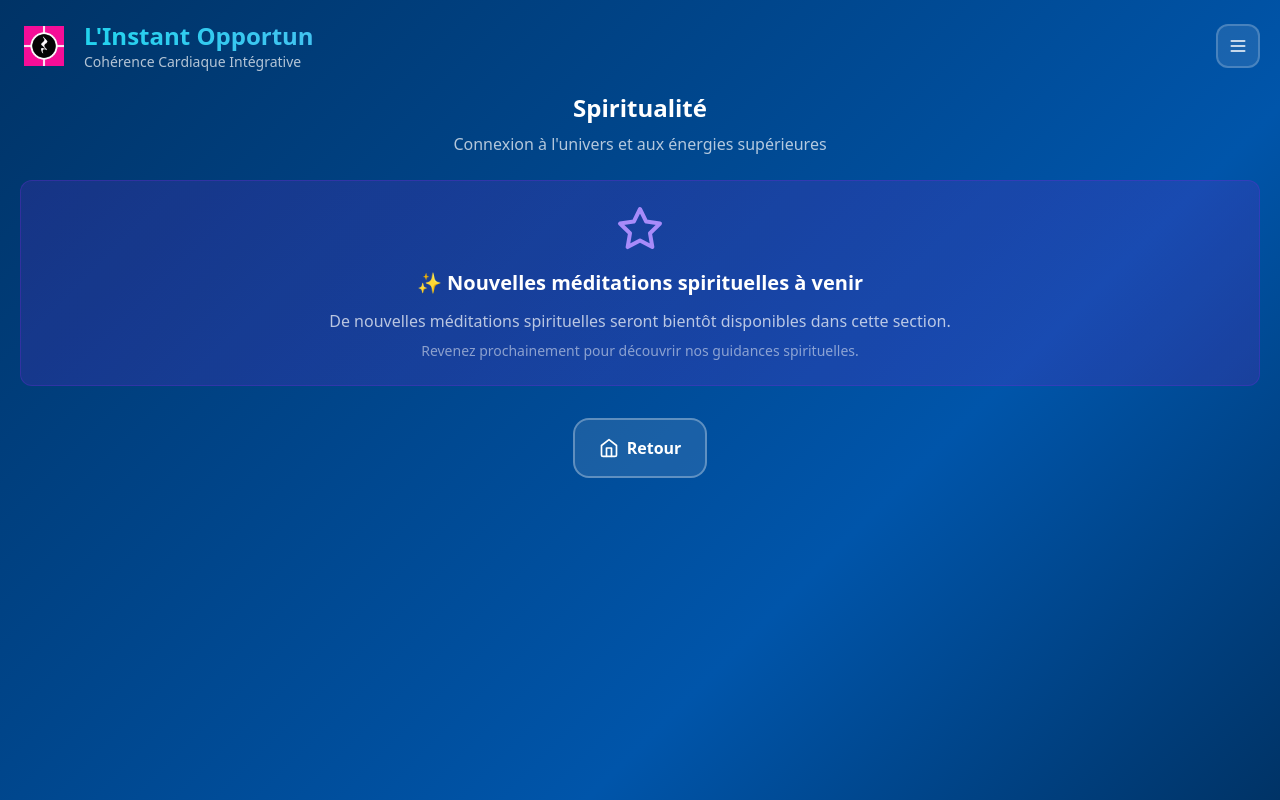
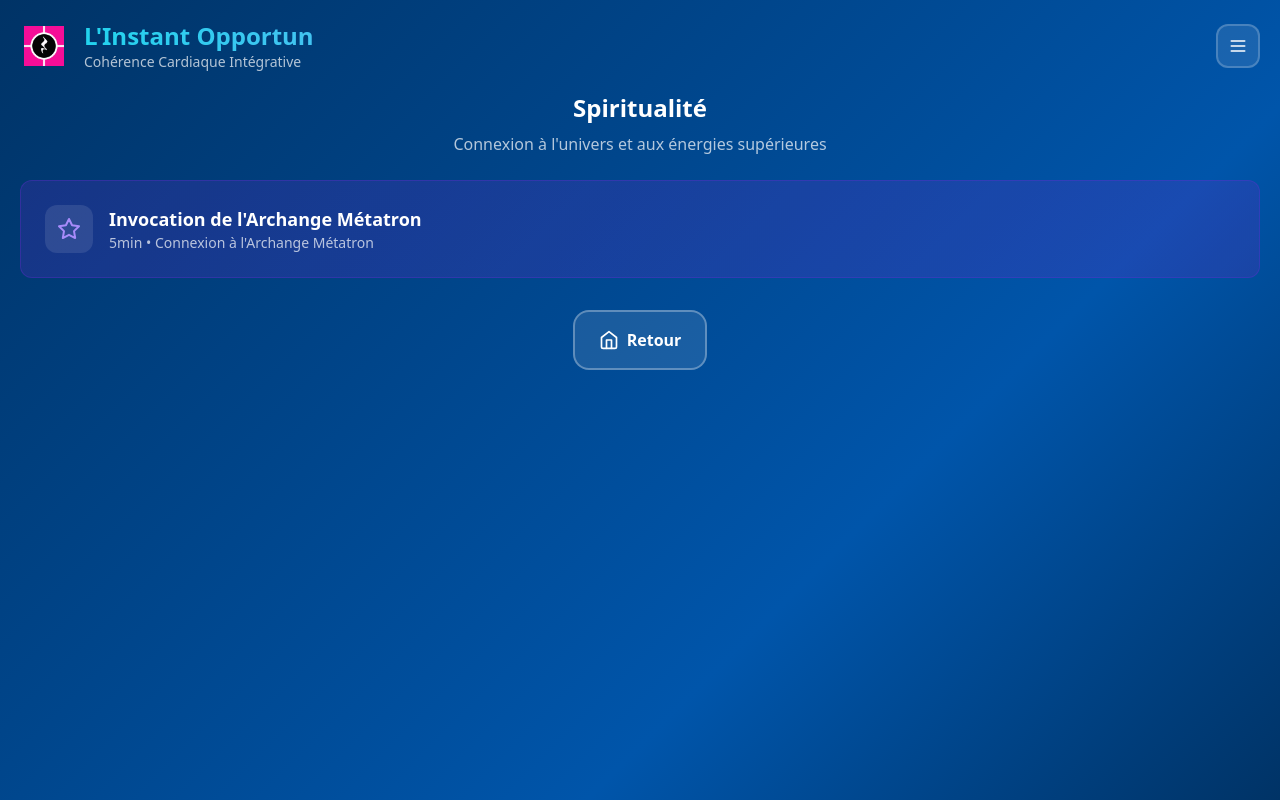
Before and after one commit to TITCLAIRE/lyne-up, a React (Vite) app: page /sessions/voyage/spiritualite in a window 1280 px wide. Built offline with nearby package versions, Linux system fonts and the light colour scheme.

Commit message:
Recréation simplifiée de la méditation Métatron

```diff
--- a/src/data/meditations.js
+++ b/src/data/meditations.js
@@ -128,5 +128,28 @@ export const meditations = {
 
 // Méditations spirituelles
 export const spiritualMeditations = {
-  // Les méditations spirituelles seront ajoutées prochainement
+  metatron: {
+    name: 'Invocation de l\'Archange Métatron',
+    icon: 'Star',
+    duration: 300, // 5 minutes
+    description: 'Connexion à l\'Archange Métatron',
+    color: 'rgba(139, 92, 246, 0.2)',
+    borderColor: 'rgba(139, 92, 246, 0.3)',
+    breathingPattern: { inhale: 4, hold: 0, exhale: 6 },
+    frequency: '852hz', // Retour à l'ordre spirituel
+    guidance: {
+      start: "Bienvenue dans cette méditation d'invocation de l'archange Métatron. Installez-vous confortablement. Fermez les yeux et prenez quelques profondes respirations.",
+      inhale: ["Inspirez la lumière divine", "Accueillez la présence sacrée", "Recevez la sagesse céleste"],
+      exhale: ["Expirez toute limitation", "Libérez les voiles", "Ouvrez votre perception"],
+      phases: [
+        "Ô Metatron, ange de la Présence, scribe de Lumière, gardien du Trône Divin, je t'appelle avec humilité.",
+        "Que ta lumière entoure mon esprit, que ta sagesse éclaire mon cœur, que ta voix me guide sur les chemins de vérité.",
+        "Toi qui écris dans les Livres Célestes, inscris en moi la mémoire de mon âme.",
+        "Toi qui transmets la pensée divine, fais descendre en moi l'inspiration claire.",
+        "Entoure-moi de ton Cube sacré, géométrie vivante de la création, bouclier de lumière contre les ombres.",
+        "Metatron, Archange de feu blanc, ouvre les portes de la haute conscience."
+      ],
+      end: "Je te rends grâce pour ta présence, ta guidance et ta protection. Amen. Amen. Amen. Doucement, prenez conscience de votre corps, de votre respiration."
+    }
+  }
 };
--- a/src/pages/voyage/Spiritualite.jsx
+++ b/src/pages/voyage/Spiritualite.jsx
@@ -2,10 +2,23 @@ import React from 'react';
 import { useNavigate } from 'react-router-dom';
 import { Home, Star, ArrowRight } from 'lucide-react';
 import { useAppStore } from '../../store/appStore';
+import { spiritualMeditations } from '../../data/meditations';
 
 export default function Spiritualite() {
   const navigate = useNavigate();
   const { setCurrentMeditation, setCurrentSession, setCurrentScreen } = useAppStore();
+
+  const spiritualMeditationsList = [
+    {
+      id: 'metatron',
+      name: 'Invocation de l\'Archange Métatron',
+      icon: Star,
+      duration: 5,
+      desc: 'Connexion à l\'Archange Métatron',
+      color: 'from-violet-700/20 to-purple-700/20',
+      borderColor: 'border-violet-700/30'
+    }
+  ];
 
   const handleMeditationSelect = (meditationId) => {
     setCurrentMeditation(meditationId);
@@ -25,18 +38,26 @@ export default function Spiritualite() {
       </div>
 
       <div className="grid gap-3 mb-8">
-        <div className="bg-gradient-to-r from-violet-700/20 to-purple-700/20 border border-violet-700/30 rounded-xl p-6">
-          <div className="text-center">
-            <Star size={48} className="text-violet-400 mx-auto mb-4" />
-            <h3 className="font-semibold text-xl mb-3">✨ Nouvelles méditations spirituelles à venir</h3>
-            <p className="text-white/70 mb-2">
-              De nouvelles méditations spirituelles seront bientôt disponibles dans cette section.
-            </p>
-            <p className="text-white/50 text-sm">
-              Revenez prochainement pour découvrir nos guidances spirituelles.
-            </p>
-          </div>
-        </div>
+        {spiritualMeditationsList.map((meditation) => {
+          const IconComponent = meditation.icon;
+          return (
+            <div
+              key={meditation.id}
+              onClick={() => handleMeditationSelect(meditation.id)}
+              className={`bg-gradient-to-r ${meditation.color} border ${meditation.borderColor} rounded-xl p-6 cursor-pointer hover:scale-[1.02] transition-all duration-200`}
+            >
+              <div className="flex items-center gap-4">
+                <div className="flex items-center justify-center w-12 h-12 bg-white/10 rounded-xl">
+                  <IconComponent size={24} className="text-violet-400" />
+                </div>
+                <div className="flex-1">
+                  <h3 className="font-semibold text-lg">{meditation.name}</h3>
+                  <p className="text-white/70 text-sm">{meditation.duration}min • {meditation.desc}</p>
+                </div>
+              </div>
+            </div>
+          );
+        })}
       </div>
 
       <div className="flex justify-center">
```
